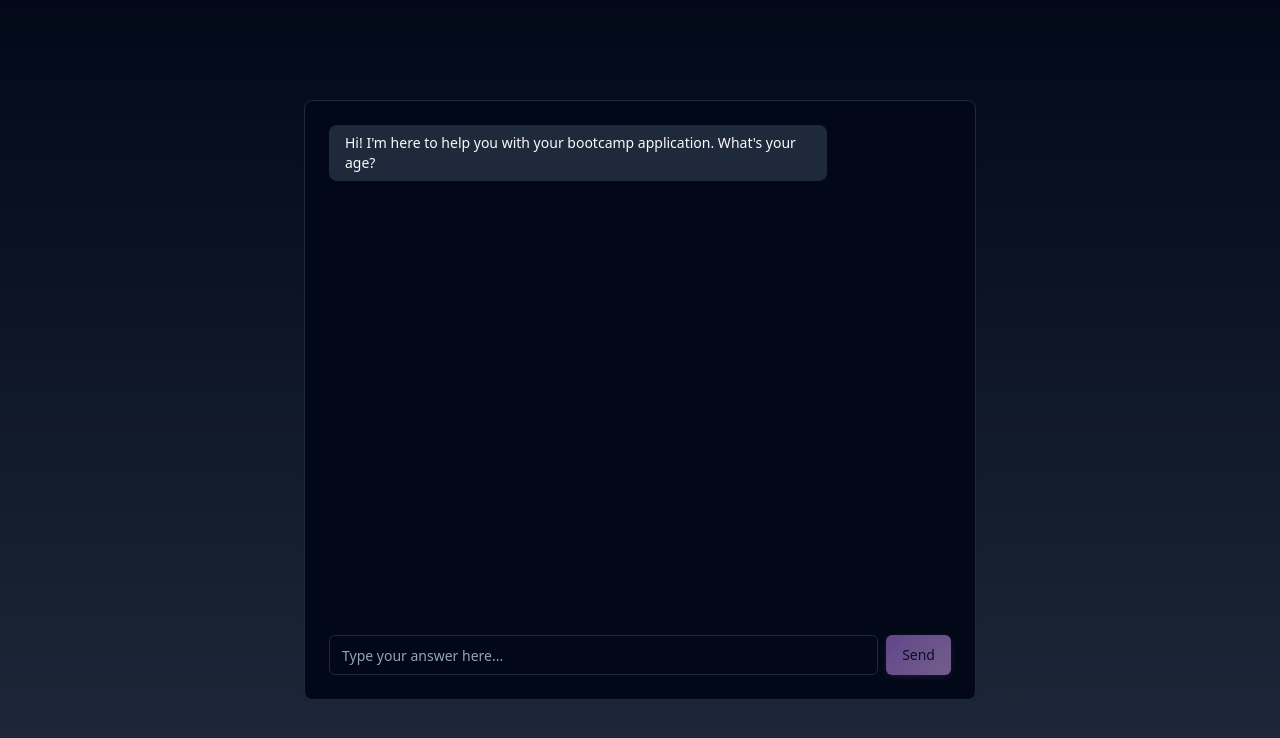
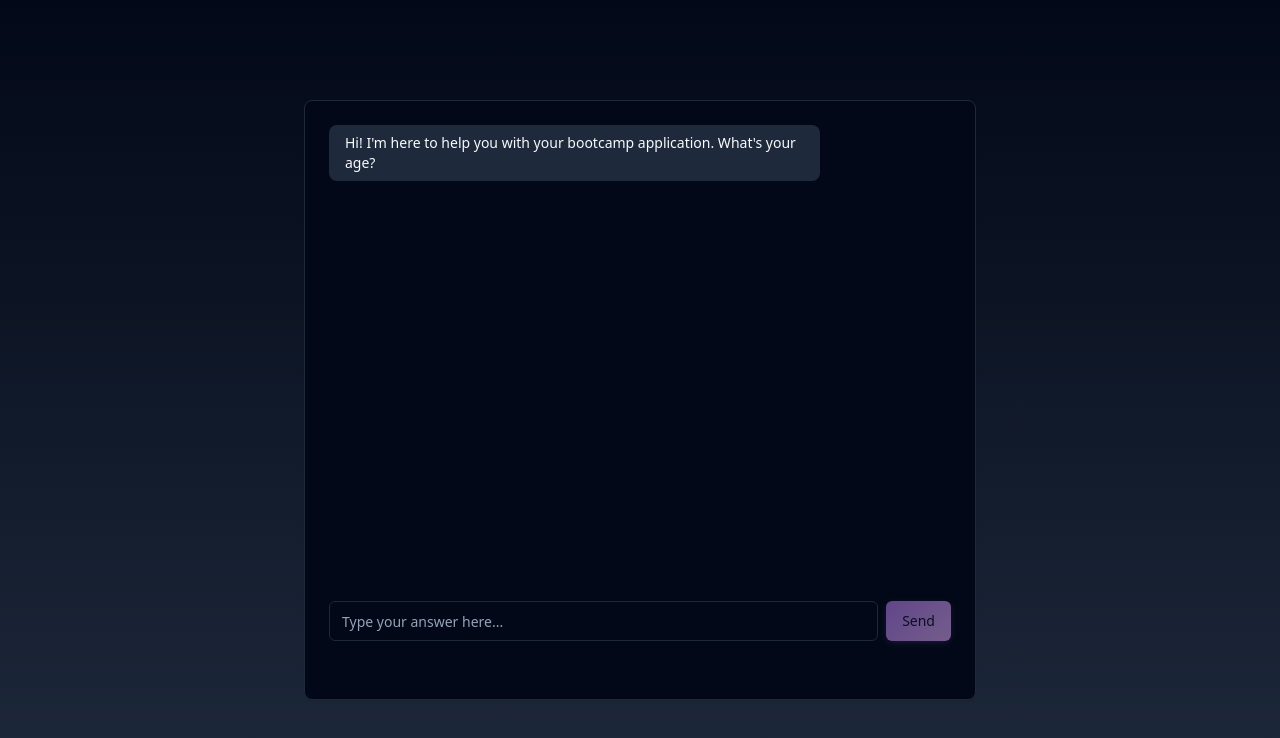
Before and after one commit to Swiss-Business-School-Barcelona/placeholder-launch-pad, a React (Vite) app: page / in a window 1280 px wide. Shown: the top 738 px of the page. Built offline with nearby package versions, Linux system fonts and the light colour scheme; no server answers.

Commit message:
fix scroll for the chat

```diff
--- a/src/index.css
+++ b/src/index.css
@@ -115,4 +115,36 @@ All colors MUST be HSL.
   body {
     @apply bg-background text-foreground;
   }
+
+  /* Custom scrollbar for webkit browsers */
+  ::-webkit-scrollbar {
+    width: 6px;
+  }
+
+  ::-webkit-scrollbar-track {
+    background: hsl(var(--muted));
+    border-radius: 3px;
+  }
+
+  ::-webkit-scrollbar-thumb {
+    background: hsl(var(--muted-foreground) / 0.3);
+    border-radius: 3px;
+  }
+
+  ::-webkit-scrollbar-thumb:hover {
+    background: hsl(var(--muted-foreground) / 0.5);
+  }
+
+  /* Dark theme scrollbar */
+  .dark ::-webkit-scrollbar-track {
+    background: hsl(var(--muted));
+  }
+
+  .dark ::-webkit-scrollbar-thumb {
+    background: hsl(var(--muted-foreground) / 0.4);
+  }
+
+  .dark ::-webkit-scrollbar-thumb:hover {
+    background: hsl(var(--muted-foreground) / 0.6);
+  }
 }
--- a/src/pages/Index.tsx
+++ b/src/pages/Index.tsx
@@ -1,7 +1,7 @@
 import { Button } from "@/components/ui/button";
 import { Input } from "@/components/ui/input";
 import { Card, CardContent } from "@/components/ui/card";
-import { useState, useEffect } from "react";
+import { useState, useEffect, useRef } from "react";
 import { supabase } from "@/integrations/supabase/client";
 
 interface Message {
@@ -19,6 +19,16 @@ const Index = () => {
   const [isTyping, setIsTyping] = useState(false);
   const [showBootcampButton, setShowBootcampButton] = useState(false);
   const [bootcampButtonUrl, setBootcampButtonUrl] = useState("");
+  const messagesEndRef = useRef<HTMLDivElement>(null);
+
+  // Auto-scroll to bottom when messages change
+  const scrollToBottom = () => {
+    messagesEndRef.current?.scrollIntoView({ behavior: "smooth" });
+  };
+
+  useEffect(() => {
+    scrollToBottom();
+  }, [messages, isTyping]);
 
   // Auto-start conversation when component mounts
   useEffect(() => {
@@ -113,10 +123,17 @@ const Index = () => {
   return (
     <div className="min-h-screen bg-gradient-background flex items-center justify-center px-4">
       <div className="w-full max-w-2xl mx-auto">
-        <Card className="h-[600px] flex flex-col">
-          <CardContent className="flex-1 flex flex-col p-6">
+        <Card className="h-[600px]">
+          <CardContent className="p-6 h-full flex flex-col">
             {/* Chat Messages */}
-            <div className="flex-1 overflow-y-auto space-y-4 mb-4">
+            <div
+              className="overflow-y-auto space-y-4 pr-2 flex-1"
+              style={{
+                scrollbarWidth: 'thin',
+                scrollbarColor: 'rgb(203 213 225) rgb(241 245 249)',
+                maxHeight: 'calc(600px - 140px)' // Card height minus padding and input area
+              }}
+            >
               {messages.map((message) => (
                 <div
                   key={message.id}
@@ -146,11 +163,14 @@ const Index = () => {
                   </div>
                 </div>
               )}
+
+              {/* Auto-scroll target */}
+              <div ref={messagesEndRef} />
             </div>
 
             {/* Bootcamp Button */}
             {showBootcampButton && (
-              <div className="flex justify-center mb-4">
+              <div className="flex justify-center my-4">
                 <Button
                   onClick={() => window.open(bootcampButtonUrl, '_blank')}
                   className="bg-gradient-to-r from-purple-500 to-pink-500 hover:from-purple-600 hover:to-pink-600 text-white font-medium px-6 py-2 rounded-lg transition-all duration-200 transform hover:scale-105 shadow-lg"
@@ -162,7 +182,7 @@ const Index = () => {
 
             {/* Input Area */}
             {!isTyping && !showBootcampButton && (
-              <div className="flex space-x-2">
+              <div className="flex space-x-2 mt-4">
                 <Input
                   value={userInput}
                   onChange={(e) => setUserInput(e.target.value)}
```
Also changed, not shown: 1 other file (tests, documents, lock files or other folders).
